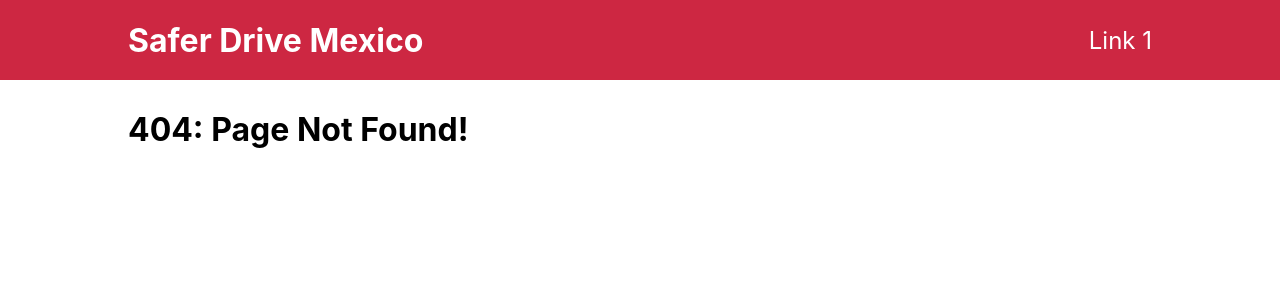
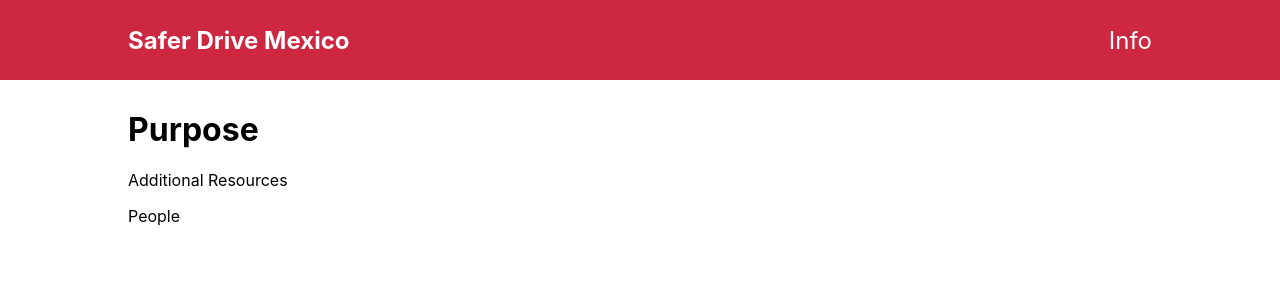
Before and after one commit to Golden-Ratio-Analytic-Services/SaferDrivesMexico, a React (Create React App) app in the folder client/: page /info in a window 1280 px wide. Before the commit this address had no page. Shown: the top 300 px of the page. Built offline with nearby package versions, Linux system fonts and the light colour scheme.

Commit message:
leaflet map on page TODO tabs about section backend

```diff
--- a/client/src/App.js
+++ b/client/src/App.js
@@ -6,6 +6,7 @@ import { BrowserRouter, Routes, Route } from "react-router-dom";
 import NavBar from './components/NavBar';
 import HomePage from './pages/Home';
 import NotFound from './pages/NotFound';
+import About from './pages/About';
 
 
 function App() {
@@ -19,6 +20,7 @@ function App() {
       <Routes>
         <Route path="/" element={<HomePage />} />
         <Route path="/home" element={<HomePage />} />
+        <Route path="/info" element={<About />} />
         <Route path="*" element={<NotFound />} />
       </Routes>
       </div>
--- a/client/src/components/NavBar.jsx
+++ b/client/src/components/NavBar.jsx
@@ -8,11 +8,11 @@ function NavBar (){
 
     return (
         <Box className={classes.header}>
-        <div className={classes.logo}>Safer Drive Mexico</div>
+        <Link to="/" className={classes.logo} >Safer Drive Mexico</Link>
         <nav>
           <ul>
             <li>
-              <Link href='/'>Link 1</Link>
+              <Link to='/info'>Info</Link>
             </li>
           </ul>
         </nav>
--- a/client/src/components/NavBar.module.css
+++ b/client/src/components/NavBar.module.css
@@ -9,7 +9,7 @@
   }
 
   .logo {
-    font-size: 2rem;
+    font-size: 7rem;
     color: white;
     font-weight: bold;
   }
@@ -36,4 +36,5 @@
   .header a:active,
   .header a.active {
     color: rgb(0, 99, 65);
+    text-shadow: rgba(255, 255, 255, 0.5) 1px 1px 1px;
   }
--- /dev/null
+++ b/client/src/pages/About.jsx
@@ -0,0 +1,10 @@
+import { Box } from "@mui/material";
+
+
+const About= () => (<Box width="80%" m="30px auto">
+    <h1>Purpose</h1>
+    <p>Additional Resources</p>
+    <p>People</p>
+    </Box>)
+
+export default About;
--- a/client/src/pages/Home.jsx
+++ b/client/src/pages/Home.jsx
@@ -3,17 +3,22 @@ import { useState } from "react";
 import { Box } from "@mui/material";
 import TextField from "@mui/material/TextField";
 import Button from "@mui/material/Button";
-import { MapContainer, TileLayer, Marker, Popup } from 'react-leaflet'
+import { MapContainer, TileLayer, Marker, Popup } from "react-leaflet";
+import { Icon } from 'leaflet';
 import osm from "../uti/osm-providers";
-import PlaceIcon from '@mui/icons-material/Place';
-import './Home.css';
-import 'leaflet/dist/leaflet.css';
+import "./Home.css";
+import "leaflet/dist/leaflet.css";
+
 
 function HomePage() {
-  const [center, setCenter] = useState({ lat: 23.453379, lng: -102.532609 });
+  const [center, setCenter] = useState({ lat: 24.453379, lng: -102.532609 });
   const ZOOM_LEVEL = 5;
 
-
+  const newIcon = new Icon({
+    iconUrl:
+    'https://as2.ftcdn.net/v2/jpg/02/98/28/57/1000_F_298285715_ct4qtZOJH119A39TdMrbkLsfziVCX1Rz.jpg',
+    iconSize: [20,20]
+  });
 
   const handleSubmit = (event) => {
     event.preventDefault();
@@ -65,7 +70,7 @@ function HomePage() {
                 sx={{ mt: 3, mb: 2 }}
                 color="success"
               >
-               Submit
+                Submit
               </Button>
             }
           </Box>
@@ -81,18 +86,16 @@ function HomePage() {
               attribution={osm.maptiler.attribution}
               url="https://{s}.tile.openstreetmap.org/{z}/{x}/{y}.png"
             />
-            <Marker position={center} >
+            <Marker position={[center.lat, center.lng]} icon={newIcon}>
               <Popup>
-                Welcome To Mexico!
+                Welcome to Mexico!
               </Popup>
             </Marker>
           </MapContainer>
         </Box>
-
       </Box>
-      <Box>
-        Generic Test here
-      </Box>
+      <hr />
+      <Box>Tabs: for Threat-Considerations, most common on your trip, generic helpful hints</Box>
     </Box>
   );
 }
```
Also changed, not shown: client/src/img/marker.svg (added), client/src/pages/Home.css (line endings or trailing spaces).
